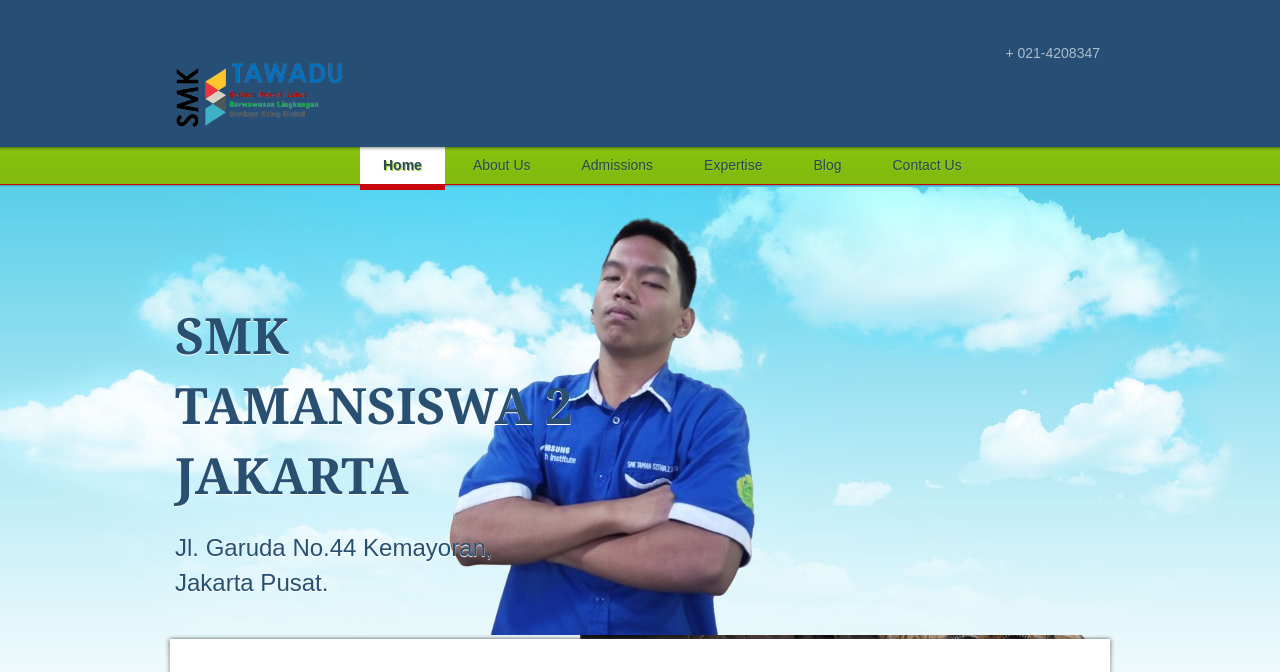
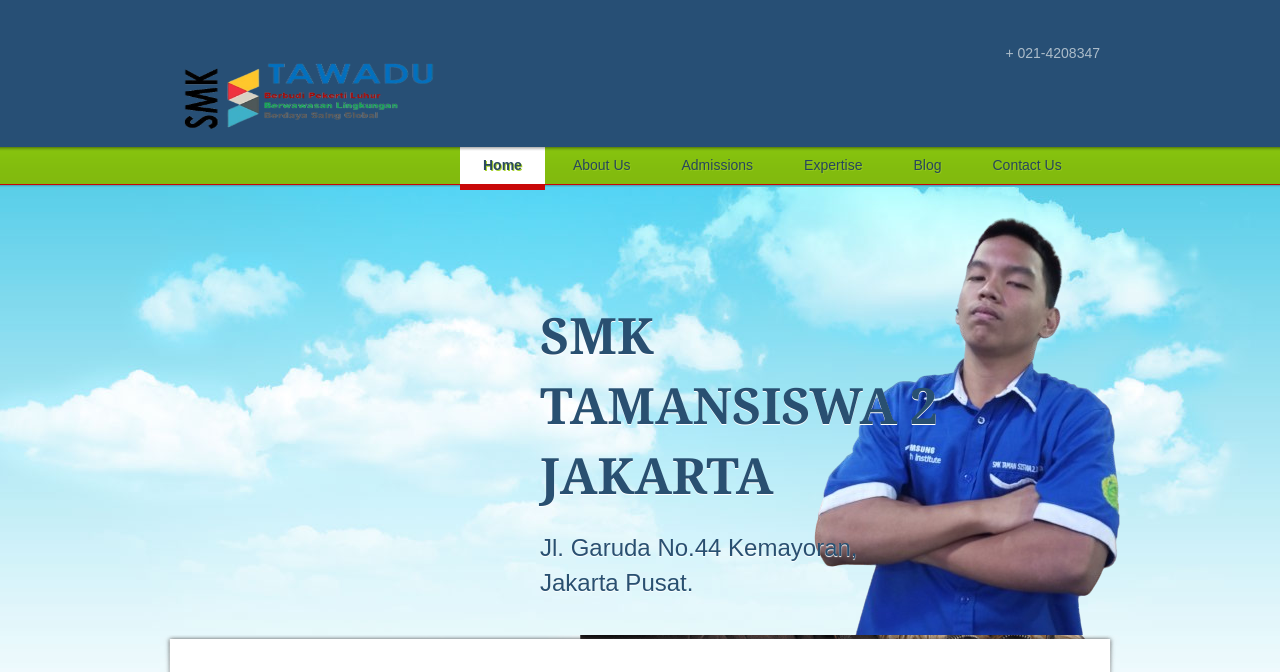
Before and after one commit to SetyawanAdiansyah/website.sekolah, a plain HTML site: page index.html in a window 1280 px wide. Shown: the top 672 px of the page. Drawn offline with Linux system fonts and the light colour scheme; files whose address does not match are found by name.

Commit message:
Add files via upload

```diff
--- a/index.html
+++ b/index.html
@@ -3,14 +3,14 @@
 <head>
 <title>Tamansisa 2 Jakarta</title>
 <meta charset="UTF-8" />
-<link rel="stylesheet" type="text/css" href="styles/style.css" />
+<link rel="stylesheet" type="text/css" href="styles/style.css"/>
 <!--[if IE 6]><link rel="stylesheet" type="text/css" href="styles/ie6.css" /><![endif]-->
 </head>
 <body>
 <div id="page">
   <div id="header">
     <div id="section">
-      <div><a href="index.html"><img src="D:\Setyawan\website tawadu\images\home.jpg" alt="home" width="200px"/></a></div>
+      <div><a href="index.html"><img src="D:\Setyawan\website tawadu\images\home.gif" alt="home" width="300px" height="100px"/></a></div>
       <span>+ 021-4208347</span> </div>
     <ul>
       <li class="current"><a href="index.html">Home</a></li>
--- a/styles/style.css
+++ b/styles/style.css
@@ -88,7 +88,7 @@ img{
 #header div#tagline{
 	background:url(../images/tawadu.jpg) no-repeat center -20px;
 	margin-top:10px;
-	margin-right: 10px;
+	width: 2000px;
 }
 #header div#tagline div{
 	color:#295071;
```
Also changed, not shown: about.html (+1 -1 lines), admissions.html (+1 -1 lines), blog.html (+1 -1 lines), contact-us.html (+1 -1 lines), jurusan.html (+1 -1 lines), ppts.html (+1 -1 lines), images/home.gif (added).
